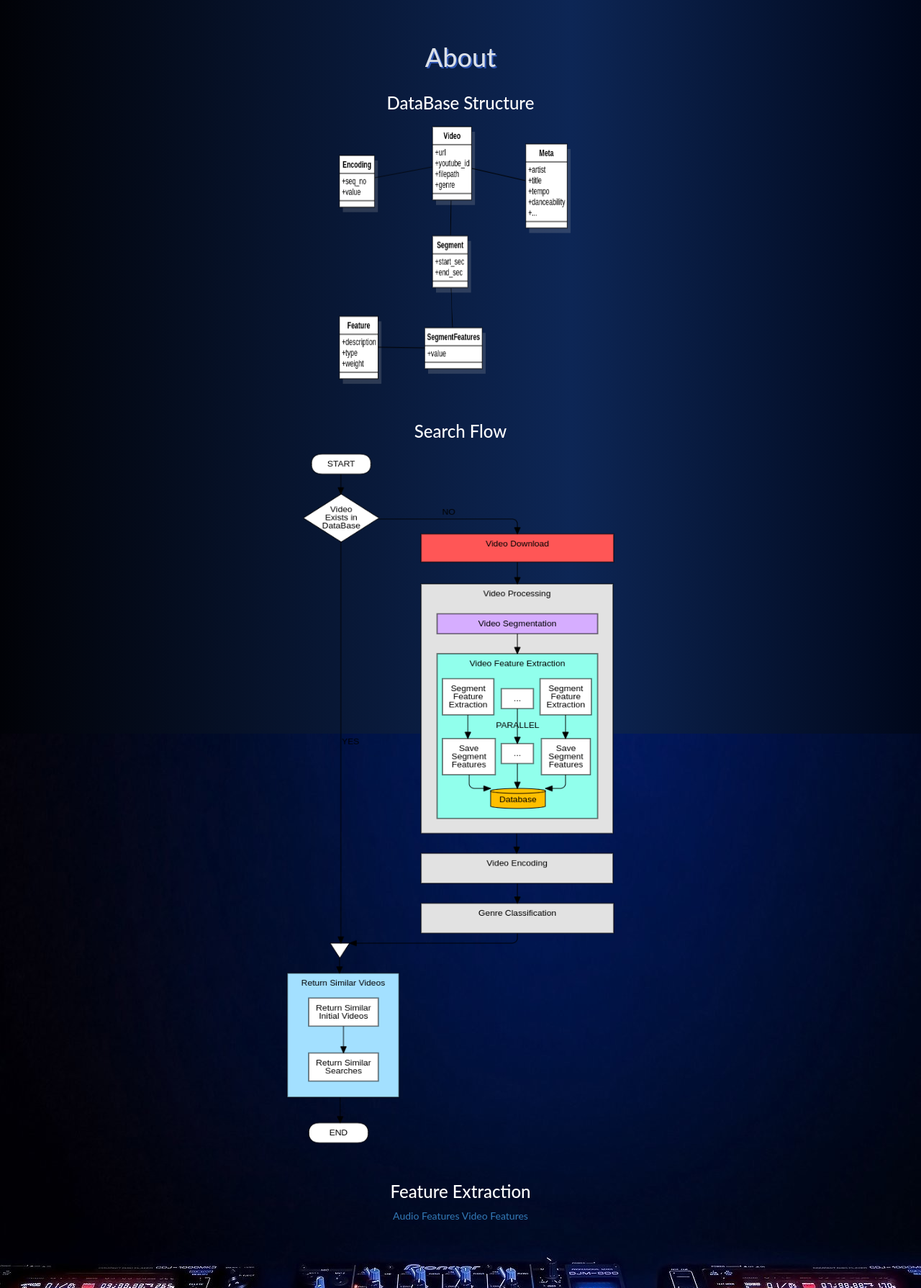
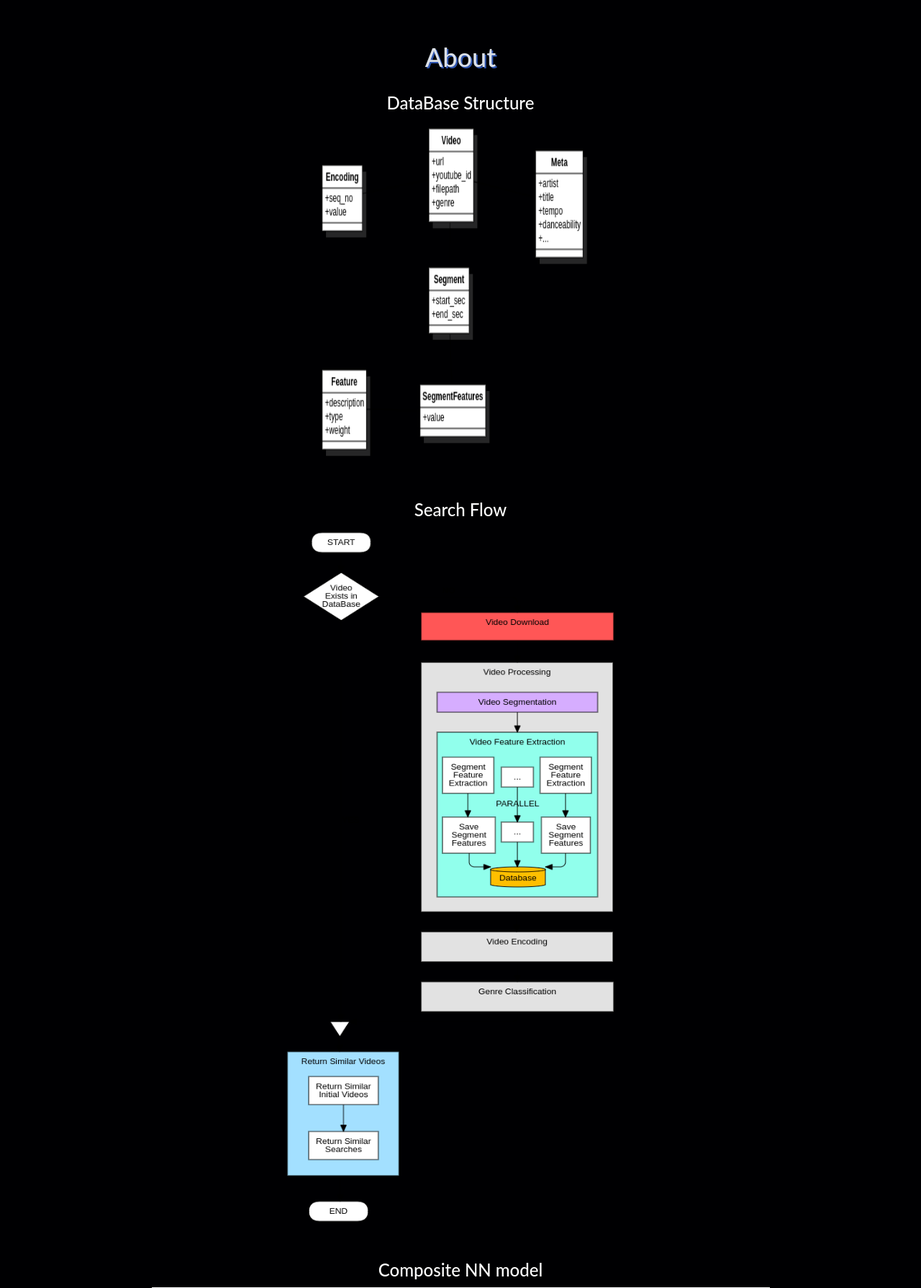
Before and after one commit to nikos115/MusicVideoSimilarity, a Flask app: page /about in a window 1280 px wide. Shown: the part 51-1840 px from the top of the page at 72% size. Run offline with Flask 2, Linux system fonts and the light colour scheme; some libraries are stand-ins or nearby versions.

Commit message:
apply visual changes

```diff
--- a/app/static/css/style.css
+++ b/app/static/css/style.css
@@ -11,7 +11,8 @@
     width:100%;
     height:100%;
     padding-top:40px;
-    background-image: url(../img/index.jpg), linear-gradient(90deg, rgba(1,2,7,1) 0%, rgba(13,38,85,1) 62%, rgba(0,7,26,1) 100%);
+    background-image: url(../img/index.jpg);
+    background-color: #000002;
     background-repeat:no-repeat;
     background-position:center bottom;
     color:#fff;
@@ -97,7 +98,7 @@
 }
 
 .search-results {
-    background-color:#a6d2ff;
+    background-color:#ffffff15;
     padding-bottom:20px;
 }
 
@@ -122,7 +123,8 @@
 }
 
 .feature-ref a {
-    color: #335bb7;
+    color: #fff;
+    text-decoration:underline;
 }
 
 #feature-tbl .first-row td {
--- a/app/templates/about.html
+++ b/app/templates/about.html
@@ -6,11 +6,19 @@
             <h1>About</h1>
             <div class="row center">
                 <h3>DataBase Structure</h3>
-                <img src="{{ url_for('static', filename='img/database.png') }}" width="350" height="400">
+                <img src="{{ url_for('static', filename='img/database.png') }}" width="401" height="509">
             </div>
             <div class="row center">
                 <h3>Search Flow</h3>
                 <img src="{{ url_for('static', filename='img/search_flow.png') }}" width="500" height="1000">
+            </div>
+            <div class="row center">
+                <h3>Composite NN model</h3>
+                <img src="{{ url_for('static', filename='img/composite.png') }}" width="859" height="516">
+            </div>
+            <div class="row center">
+                <h3>Classification Results</h3>
+                <img src="{{ url_for('static', filename='img/heatmap.png') }}" width="773" height="818">
             </div>
             <div class="row center">
                 <h3>Feature Extraction</h3>
--- a/app/templates/search.html
+++ b/app/templates/search.html
@@ -2,7 +2,7 @@
 
 {% block app_content %}
 {% set show_feature_link=True %}
-
+<div class="background-image">
     <div class="container">
         <div class="row selected-video">
             <h2>Selected Video</h2>
@@ -35,6 +35,6 @@
                 </div>
             {% endfor %}
         </div>
-
     </div>
+</div>
 {% endblock %}
```
Also changed, not shown: app/static/img/index (copy).jpg (added), app/static/img/index.jpg.
